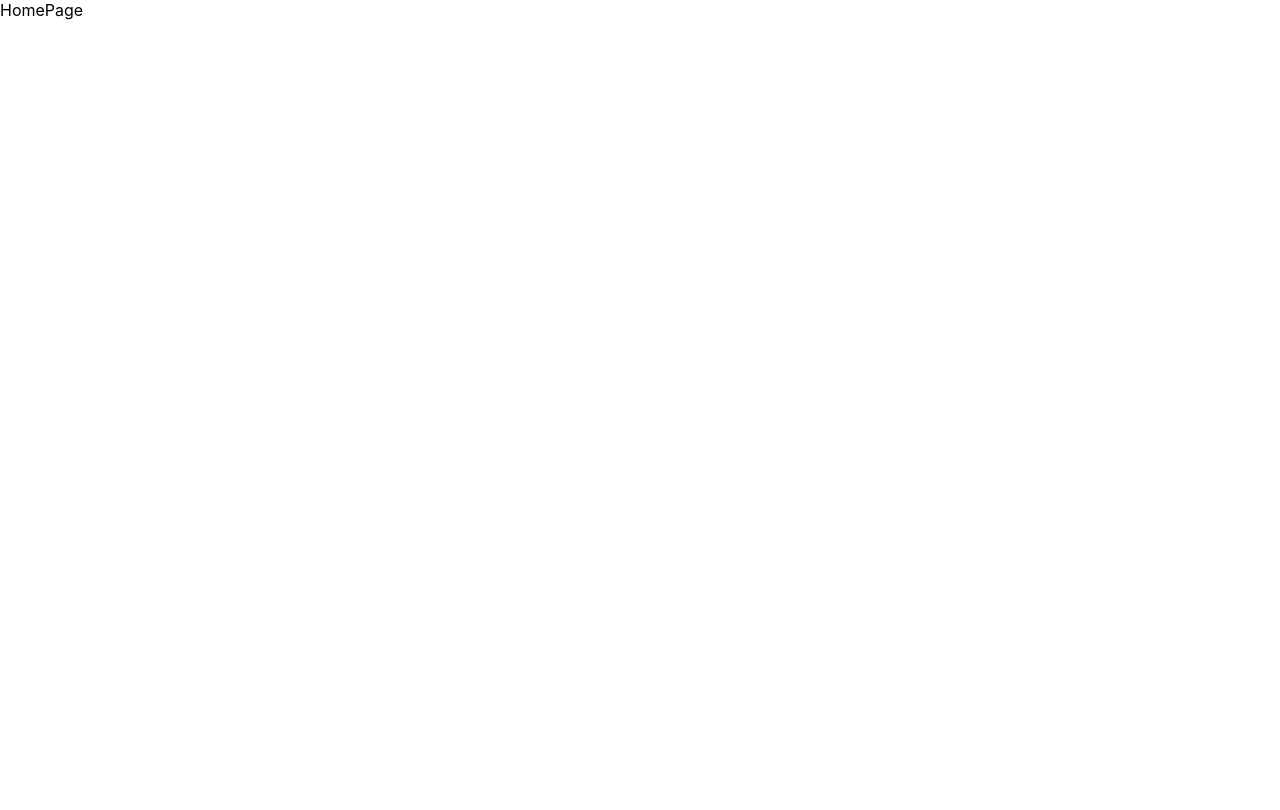
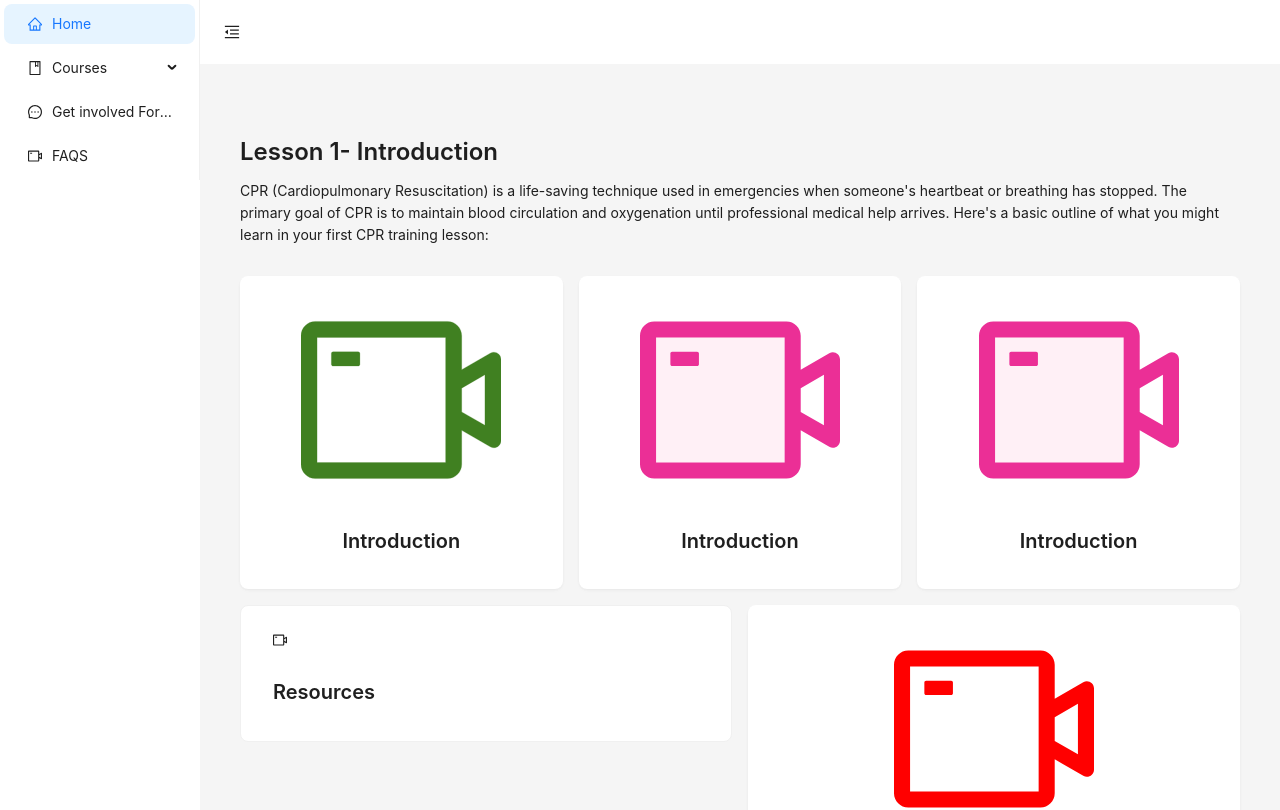
Before and after one commit to Jasmina348/life_preserver, a React (Create React App) app: page / in a window 1280 px wide. Shown: the top 810 px of the page. Built offline with nearby package versions, Linux system fonts and the light colour scheme.

Commit message:
homepage added

```diff
--- a/package.json
+++ b/package.json
@@ -6,7 +6,6 @@
     "@testing-library/jest-dom": "^5.17.0",
     "@testing-library/react": "^13.4.0",
     "@testing-library/user-event": "^13.5.0",
-    "bootstrap": "^5.3.2",
     "react": "^18.2.0",
     "react-dom": "^18.2.0",
     "react-scripts": "5.0.1",
--- a/src/App.js
+++ b/src/App.js
@@ -1,10 +1,10 @@
 import LoginPage from './containers/LoginPage';
-import HomePage from './containers/HomePage'
+import LayoutComponent from './containers/LayoutComponent'
 import './App.css';
 
 function App() {
   return (
-   <HomePage/>
+   <LayoutComponent/>
   );
 }
 
--- /dev/null
+++ b/src/containers/ContentPage.js
@@ -0,0 +1,40 @@
+import React from 'react';
+import {Row,Col,Card} from 'antd'
+
+export default function Contentpage() {
+
+  return (
+    <Row gutter={[16,16]}>
+    <Col span={8}>
+      <Card title="Calender" bordered={false}>
+        Card Content
+      </Card>
+    </Col>
+    <Col span={8}>
+      <Card title="CPR Activities" bordered={false}>
+        Card content
+      </Card>
+    </Col>
+    <Col span={8}>
+      <Card title="Card title" bordered={false}>
+        Card content
+      </Card>
+    </Col>
+    <Col span={8}>
+      <Card title="Calender" bordered={false}>
+        Card Content
+      </Card>
+    </Col>
+    <Col span={8}>
+      <Card title="CPR Activities" bordered={false}>
+        Card content
+      </Card>
+    </Col>
+    <Col span={8}>
+      <Card title="Card title" bordered={false}>
+        Card content
+      </Card>
+    </Col>
+  </Row>
+  )
+}
--- a/src/containers/HomePage.js
+++ /dev/null
@@ -1,7 +0,0 @@
-import React from 'react'
-
-export default function HomePage() {
-  return (
-    <div>HomePage</div>
-  )
-}
--- /dev/null
+++ b/src/containers/LayoutComponent.js
@@ -0,0 +1,84 @@
+import React, { useState } from 'react';
+import {
+  MenuFoldOutlined,
+  MenuUnfoldOutlined,
+  HomeOutlined,
+  BookOutlined,
+  MessageOutlined,
+  VideoCameraOutlined,
+} from '@ant-design/icons';
+import { Layout, Menu, Button, theme ,Image} from 'antd';
+import ContentPage from './ContentPage';
+import ModulePage from './ModulePage';
+const { Header, Sider, Content } = Layout;
+
+const LayoutComponent = () => {
+  const [collapsed, setCollapsed] = useState(false);
+  const {
+    token: { colorBgContainer },
+  } = theme.useToken();
+
+  function getItem(label, key, icon, children, type) {
+    return {
+      key,
+      icon,
+      children,
+      label,
+      type,
+    };
+  }
+  const items = [
+    getItem('Home', '1', < HomeOutlined/>),
+    getItem('Courses', 'sub1', <BookOutlined />, [
+      getItem('Module 1', '3'),
+      getItem('Module 2', '4'),
+      getItem('Module 3', '5'),
+    ]),
+    getItem('Get involved Forum', '6', < MessageOutlined/>),
+    getItem('FAQS', '7', < VideoCameraOutlined/>),
+  ];
+  return (
+    <Layout>
+      <Sider trigger={null} collapsible collapsed={collapsed} style={{background:"white"}}>
+        <div className="demo-logo-vertical" />
+        <Menu
+        //   theme="dark"
+          mode="inline"
+          defaultSelectedKeys={['1']}
+          items={items}
+        />
+      </Sider>
+      <Layout>
+        <Header
+          style={{
+            padding: 0,
+            background: colorBgContainer,
+          }}
+        >
+          <Button
+            type="text"
+            icon={collapsed ? <MenuUnfoldOutlined /> : <MenuFoldOutlined />}
+            onClick={() => setCollapsed(!collapsed)}
+            style={{
+              fontSize: '16px',
+              width: 64,
+              height: 64,
+            }}
+          />
+        </Header>
+        <Content
+          style={{
+            margin: '24px 16px',
+            padding: 24,
+            minHeight: 500,
+            // background: colorBgContainer,
+          }}
+        >
+        {/* <ContentPage/> */}
+        <ModulePage/>
+      </Content>
+      </Layout>
+    </Layout>
+  );
+};
+export default LayoutComponent;
--- /dev/null
+++ b/src/containers/ModulePage.js
@@ -0,0 +1,70 @@
+import React from "react";
+import { Row, Col, Card, Typography } from "antd";
+import {
+VideoCameraTwoTone,
+VideoCameraOutlined
+} from '@ant-design/icons';
+const { Title, Paragraph } = Typography;
+
+
+export default function ModulePage() {
+  return (
+    <Row gutter={[16, 16]}>
+      <Col span={24}>
+        <Title level={3}>Lesson 1- Introduction</Title>
+        <Paragraph>
+          CPR (Cardiopulmonary Resuscitation) is a life-saving technique used in
+          emergencies when someone's heartbeat or breathing has stopped. The
+          primary goal of CPR is to maintain blood circulation and oxygenation
+          until professional medical help arrives. Here's a basic outline of
+          what you might learn in your first CPR training lesson:
+        </Paragraph>
+      </Col>
+      <Col span={8}>
+        <Card bordered={false} style={{textAlign:"center"}}>
+         <VideoCameraOutlined style={{
+         fontSize: "200px",
+         color: "#408021",
+         stroke: "#408021",
+         strokeWidth: "1px",
+        }}/>
+         <Title level={4}>Introduction</Title>
+        </Card>
+      </Col>
+      <Col span={8}>
+        <Card  bordered={false} style={{textAlign:"center"}}>
+        <VideoCameraTwoTone twoToneColor="#eb2f96" style={{color:"red",fontSize:200}}/>
+        <Title level={4}>Introduction</Title>
+        </Card>
+      </Col>
+      <Col span={8}>
+        <Card  bordered={false} style={{textAlign:"center"}}>
+        <VideoCameraTwoTone twoToneColor="#eb2f96" style={{color:"red",fontSize:200}}/>
+        <Title level={4}>Introduction</Title>
+        </Card>
+      </Col>
+      <Col span={12}>
+      <Card >
+          <Col span={12}><VideoCameraOutlined/></Col>
+          <Col span={12}>
+            <Row>
+            <Col span={24}><Title level={4}>Resources</Title></Col>
+            <Col span={24}></Col>
+            </Row>
+          </Col>
+          </Card>
+
+
+      </Col>
+
+      <Col span={12}>
+        <Card  bordered={false} style={{textAlign:"center"}}>
+        <VideoCameraOutlined twoToneColor="#eb2f96" style={{color:"red",fontSize:200}}/>
+        <Title level={4}>Introduction</Title>
+        </Card>
+      </Col>
+
+    </Row>
+
+  );
+}
```
Also changed, not shown: src/containers/Layout.css (added), 1 other file (tests, documents, lock files or other folders).
